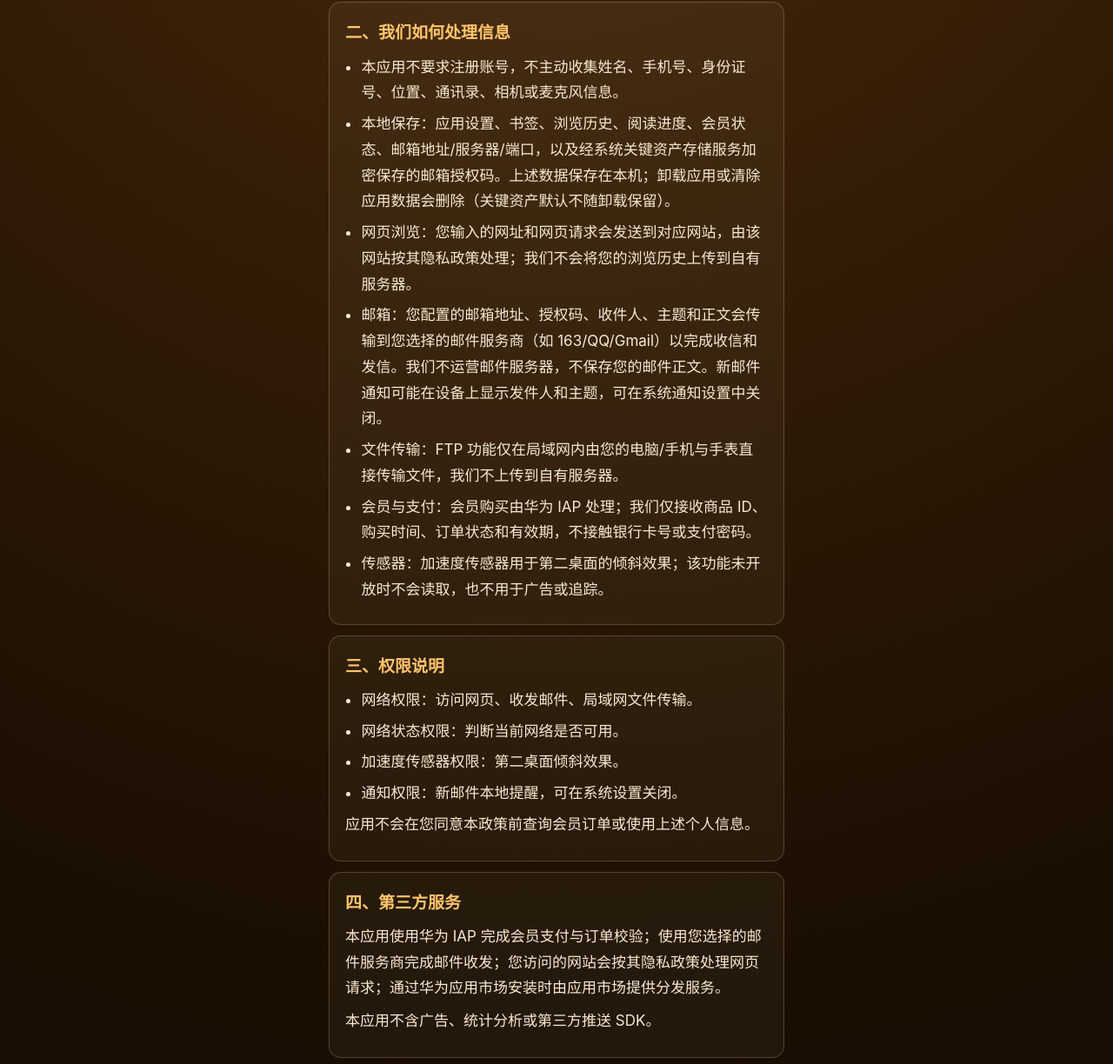
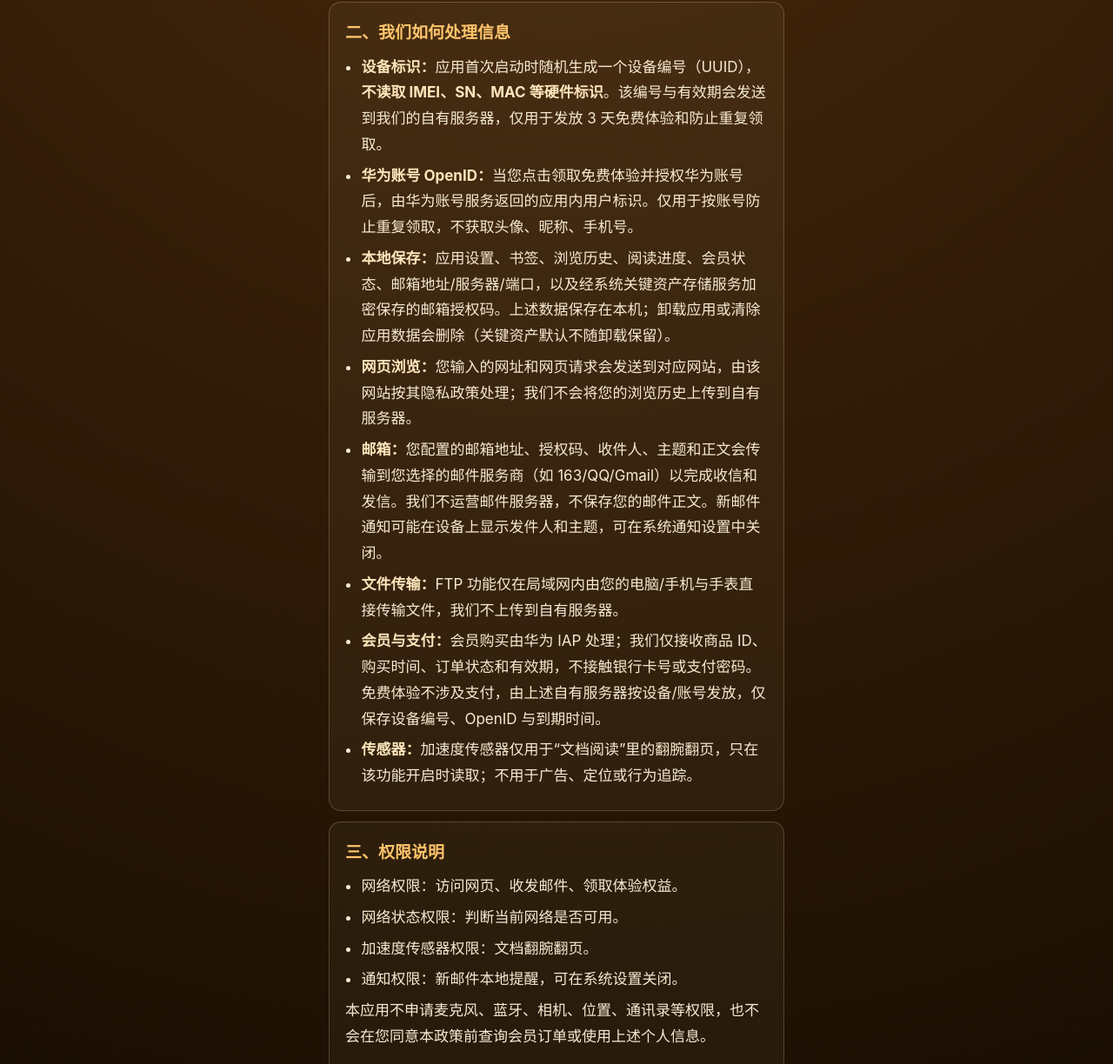
Before and after one commit to SUTwh/2048-privacy-policy, a plain HTML site: page yszc/index.html in a window 1280 px wide. Shown: the part 438-1662 px from the top of the page at 87% size. Drawn offline with Linux system fonts and the light colour scheme.

Commit message:
Update index.html

```diff
--- a/yszc/index.html
+++ b/yszc/index.html
@@ -126,7 +126,7 @@
     <header>
       <div class="brand">秋水工具箱</div>
       <h1>隐私政策</h1>
-      <div class="meta">更新日期：2026年10月31日</div>
+      <div class="meta">更新日期：2026年11月13日　适用版本：2.0.0</div>
     </header>
 
     <section>
@@ -140,48 +140,50 @@
     <section>
       <h2>二、我们如何处理信息</h2>
       <ul>
-        <li>本应用不要求注册账号，不主动收集姓名、手机号、身份证号、位置、通讯录、相机或麦克风信息。</li>
-        <li>本地保存：应用设置、书签、浏览历史、阅读进度、会员状态、邮箱地址/服务器/端口，以及经系统关键资产存储服务加密保存的邮箱授权码。上述数据保存在本机；卸载应用或清除应用数据会删除（关键资产默认不随卸载保留）。</li>
-        <li>网页浏览：您输入的网址和网页请求会发送到对应网站，由该网站按其隐私政策处理；我们不会将您的浏览历史上传到自有服务器。</li>
-        <li>邮箱：您配置的邮箱地址、授权码、收件人、主题和正文会传输到您选择的邮件服务商（如 163/QQ/Gmail）以完成收信和发信。我们不运营邮件服务器，不保存您的邮件正文。新邮件通知可能在设备上显示发件人和主题，可在系统通知设置中关闭。</li>
-        <li>文件传输：FTP 功能仅在局域网内由您的电脑/手机与手表直接传输文件，我们不上传到自有服务器。</li>
-        <li>会员与支付：会员购买由华为 IAP 处理；我们仅接收商品 ID、购买时间、订单状态和有效期，不接触银行卡号或支付密码。</li>
-        <li>传感器：加速度传感器用于第二桌面的倾斜效果；该功能未开放时不会读取，也不用于广告或追踪。</li>
+        <li><strong>设备标识：</strong>应用首次启动时随机生成一个设备编号（UUID），<strong>不读取 IMEI、SN、MAC 等硬件标识</strong>。该编号与有效期会发送到我们的自有服务器，仅用于发放 3 天免费体验和防止重复领取。</li>
+        <li><strong>华为账号 OpenID：</strong>当您点击领取免费体验并授权华为账号后，由华为账号服务返回的应用内用户标识。仅用于按账号防止重复领取，不获取头像、昵称、手机号。</li>
+        <li><strong>本地保存：</strong>应用设置、书签、浏览历史、阅读进度、会员状态、邮箱地址/服务器/端口，以及经系统关键资产存储服务加密保存的邮箱授权码。上述数据保存在本机；卸载应用或清除应用数据会删除（关键资产默认不随卸载保留）。</li>
+        <li><strong>网页浏览：</strong>您输入的网址和网页请求会发送到对应网站，由该网站按其隐私政策处理；我们不会将您的浏览历史上传到自有服务器。</li>
+        <li><strong>邮箱：</strong>您配置的邮箱地址、授权码、收件人、主题和正文会传输到您选择的邮件服务商（如 163/QQ/Gmail）以完成收信和发信。我们不运营邮件服务器，不保存您的邮件正文。新邮件通知可能在设备上显示发件人和主题，可在系统通知设置中关闭。</li>
+        <li><strong>文件传输：</strong>FTP 功能仅在局域网内由您的电脑/手机与手表直接传输文件，我们不上传到自有服务器。</li>
+        <li><strong>会员与支付：</strong>会员购买由华为 IAP 处理；我们仅接收商品 ID、购买时间、订单状态和有效期，不接触银行卡号或支付密码。免费体验不涉及支付，由上述自有服务器按设备/账号发放，仅保存设备编号、OpenID 与到期时间。</li>
+        <li><strong>传感器：</strong>加速度传感器仅用于“文档阅读”里的翻腕翻页，只在该功能开启时读取；不用于广告、定位或行为追踪。</li>
       </ul>
     </section>
 
     <section>
       <h2>三、权限说明</h2>
       <ul>
-        <li>网络权限：访问网页、收发邮件、局域网文件传输。</li>
+        <li>网络权限：访问网页、收发邮件、领取体验权益。</li>
         <li>网络状态权限：判断当前网络是否可用。</li>
-        <li>加速度传感器权限：第二桌面倾斜效果。</li>
+        <li>加速度传感器权限：文档翻腕翻页。</li>
         <li>通知权限：新邮件本地提醒，可在系统设置关闭。</li>
       </ul>
-      <p>应用不会在您同意本政策前查询会员订单或使用上述个人信息。</p>
+      <p>本应用不申请麦克风、蓝牙、相机、位置、通讯录等权限，也不会在您同意本政策前查询会员订单或使用上述个人信息。</p>
     </section>
 
     <section>
       <h2>四、第三方服务</h2>
-      <p>本应用使用华为 IAP 完成会员支付与订单校验；使用您选择的邮件服务商完成邮件收发；您访问的网站会按其隐私政策处理网页请求；通过华为应用市场安装时由应用市场提供分发服务。</p>
+      <p>本应用使用华为 IAP 完成会员支付与订单校验；使用华为账号服务（Account Kit）获取 OpenID 以核验体验资格；使用您选择的邮件服务商完成邮件收发；您访问的网站会按其隐私政策处理网页请求；通过华为应用市场安装时由应用市场提供分发服务。</p>
       <p>本应用不含广告、统计分析或第三方推送 SDK。</p>
     </section>
 
     <section>
       <h2>五、数据存储与安全</h2>
       <p>邮箱授权码使用系统关键资产存储服务加密保存；邮箱收发使用 TLS 加密连接；网页是否加密取决于您访问的网站；FTP 仅限局域网且不加密，请勿传输敏感文件。</p>
+      <p>体验权益数据保存在中国境内的自有服务器，仅记录设备编号、OpenID、到期时间与订单号，接口带签名校验；访问权限仅限开发者本人，且不会出售、出租或用于广告。体验到期满 180 天后，相关记录会被删除或匿名化。</p>
       <p>我们会采取合理措施保护数据，但互联网传输无法保证绝对安全。</p>
     </section>
 
     <section>
       <h2>六、您的权利</h2>
       <p>您可以在应用内清除浏览历史/书签；可通过系统设置清除应用数据或卸载应用来删除本地数据并撤回同意。</p>
-      <p>会员订单信息由华为账号和 IAP 管理，如需删除请联系我们或华为客服。</p>
+      <p>如需查询或删除服务器上的体验/订单记录，或撤回对华为账号的授权，可通过下方邮箱联系我们，我们将在核实后 7 个工作日内处理。</p>
     </section>
 
     <section>
       <h2>七、未成年人保护</h2>
-      <p>本应用不面向未成年人单独收集信息；未成年人应在监护人指导下使用。</p>
+      <p>本应用不面向未成年人单独收集信息；未成年人应在监护人指导下使用，监护人可通过下方邮箱联系我们删除相关信息。</p>
     </section>
 
     <section>
```
